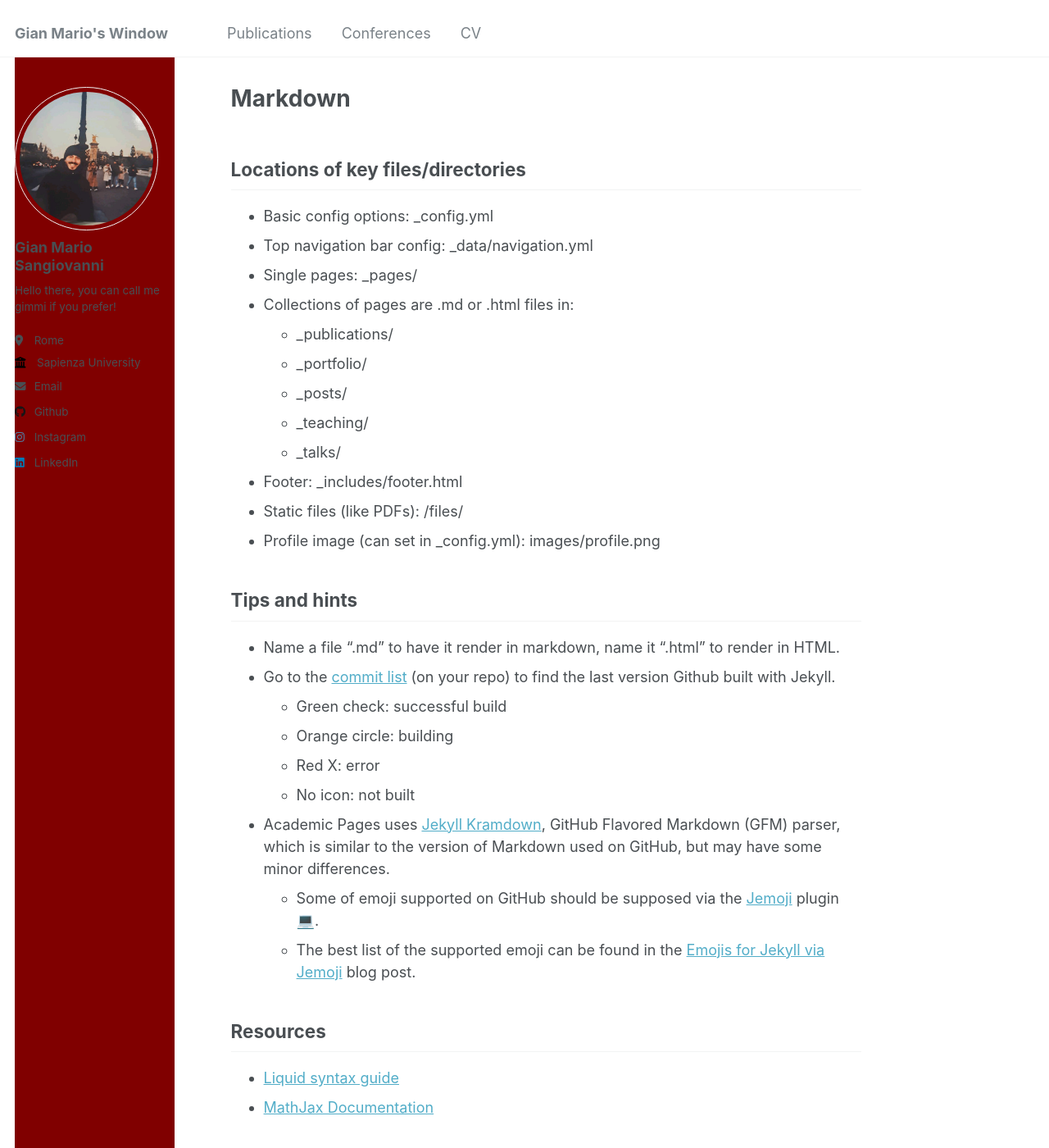
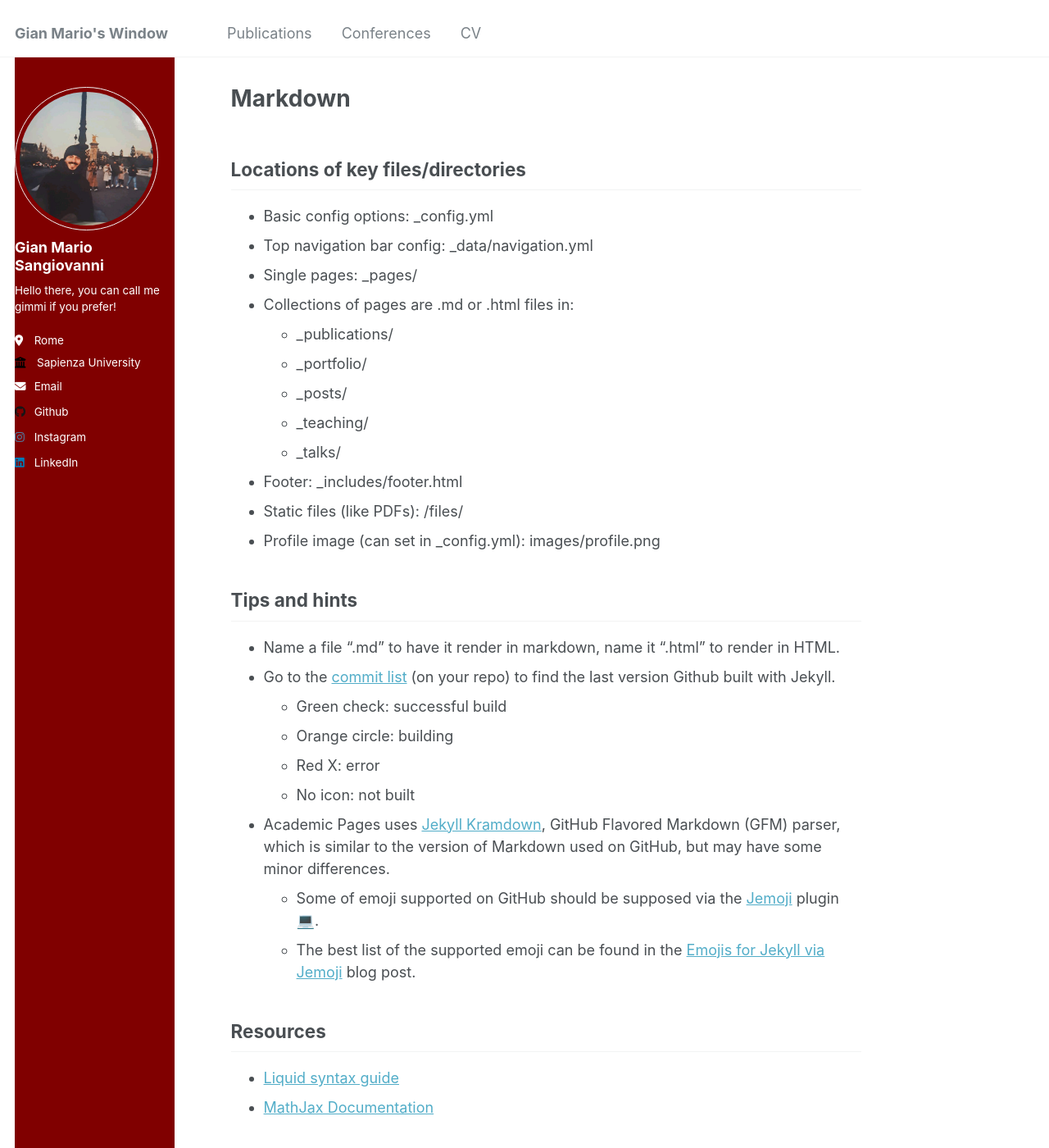
Before and after one commit to justgimmi/justgimmi.github.io, a Jekyll site: the page built from _pages/markdown.md, in a window 1280 px wide and 1400 px high. Shown: the whole window at 82% size. Built offline with Jekyll 4.4.1, drawn with Linux system fonts in a browser that asks for light colours; emoji names are drawn with the system emoji font.

Commit message:
Update _sidebar.scss

```diff
--- a/_sass/_sidebar.scss
+++ b/_sass/_sidebar.scss
@@ -8,6 +8,7 @@
 
 .sidebar {
    background-color: #800000 !important;
+   color: #fff !important;
   -webkit-transform: translate3d(0, 0 , 0);
           transform: translate3d(0, 0 , 0);
 
@@ -40,20 +41,31 @@
   h2, h3, h4, h5, h6 {
     margin-bottom: 0;
     font-family: $sans-serif-narrow;
+    color: #fff;
   }
 
   h3, h4 {
     font-size: $type-size-5;
+    color: #fff;
   }
 
   p, li {
     font-family: $sans-serif;
     font-size: $type-size-6;
     line-height: 1.5;
+    color: #fff;
   }
 
   img {
     width: 100%;
+  }
+  a {
+    color: #fff; // Colore bianco per i link
+
+    &:hover {
+      text-decoration: underline;
+      color: #f0e68c; // Cambia il colore in hover (giallo chiaro)
+    }
   }
 }
 
```
